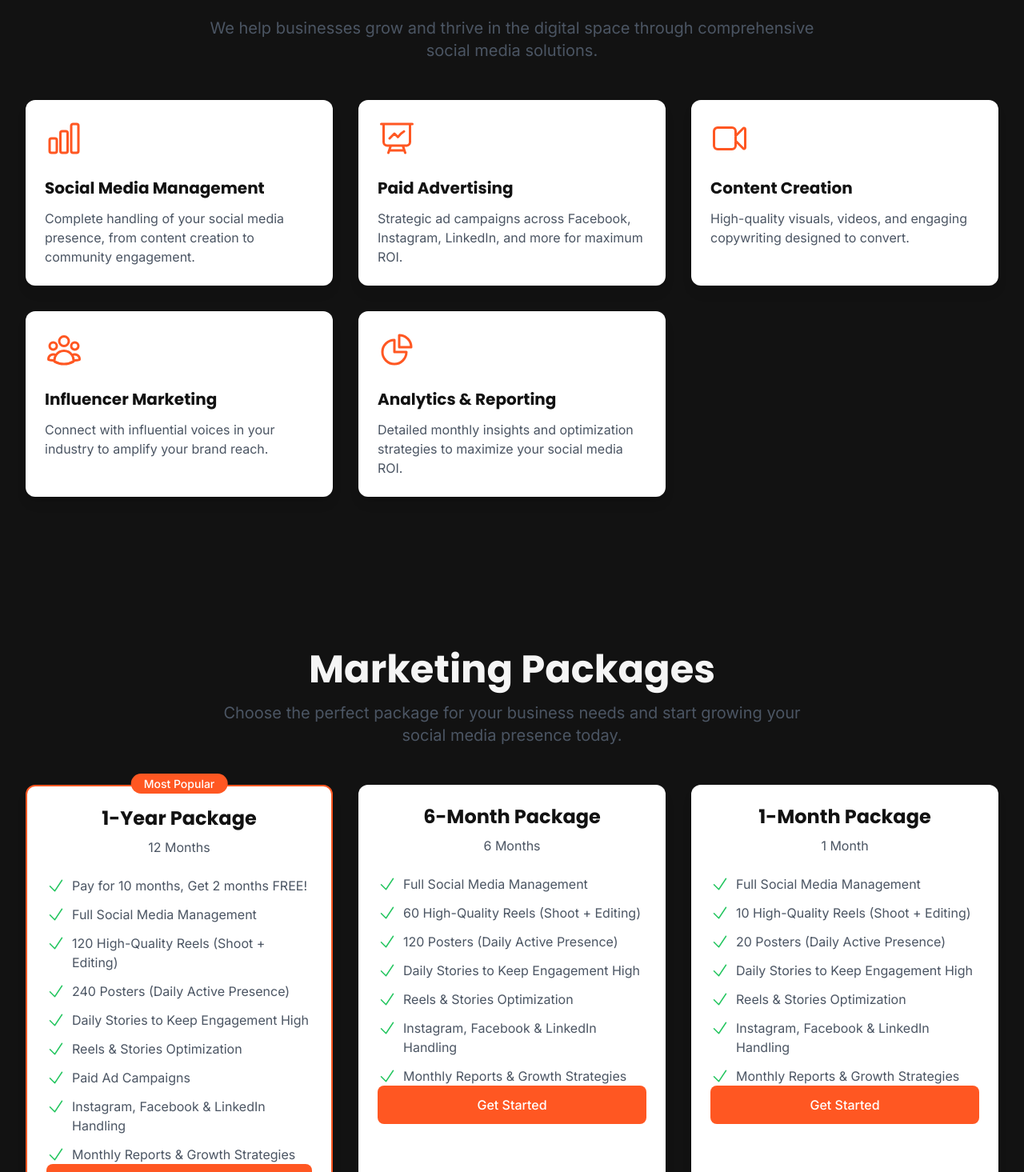
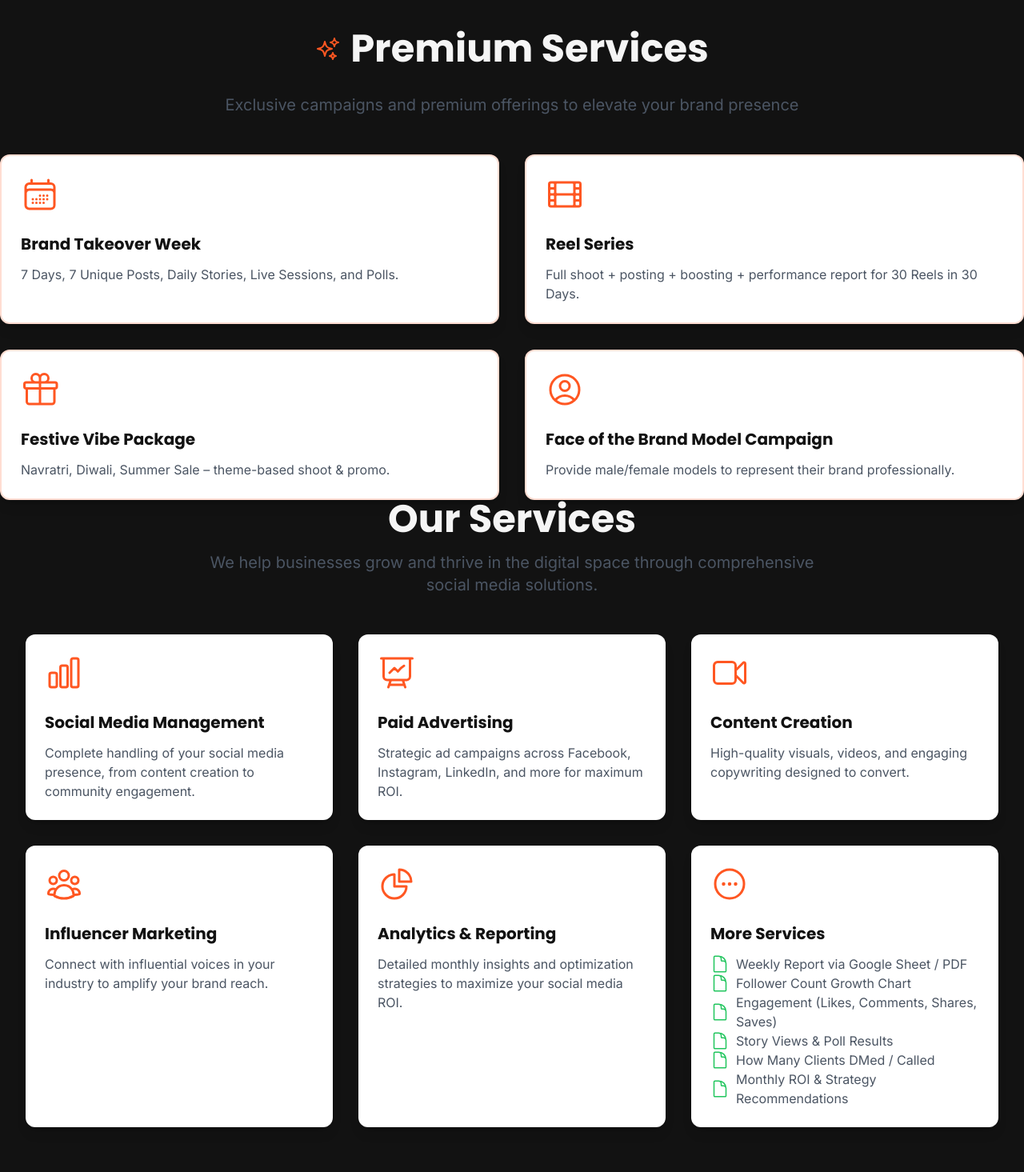
Before and after one commit to Purvapatel1452/Stallion-Supreme, a React (Create React App) app: page / in a window 1280 px wide. Shown: the part 939-2404 px from the top of the page at 80% size. Built offline with nearby package versions, Linux system fonts and the light colour scheme.

Commit message:
Package and other details changes

```diff
--- a/src/App.tsx
+++ b/src/App.tsx
@@ -4,8 +4,28 @@ import Services from './components/Services';
 import Packages from './components/Packages';
 import CaseStudies from './components/CaseStudies';
 import Contact from './components/Contact';
+import { motion } from 'framer-motion';
+import { BoltIcon, ChartBarIcon, ChartPieIcon, SparklesIcon } from '@heroicons/react/24/outline';
 
 const App: React.FC = () => {
+  const taglines = [
+    {
+      text: "From Scratch to Viral – That's Stallion Style.",
+      icon: <BoltIcon className="w-6 h-6" />,
+    },
+    {
+      text: "Stallion Supreme – For the Bold, For the Brands.",
+      icon: <SparklesIcon className="w-6 h-6" />,
+    },
+    {
+      text: "Content That Converts, Reports That Matter.",
+      icon: <ChartBarIcon className="w-6 h-6" />,
+    },
+    {
+      text: "Why Just Exist? When You Can Dominate!",
+      icon: <ChartPieIcon className="w-6 h-6" />,
+    },
+  ];
   return (
     <div className="min-h-screen bg-dark">
       <Navbar />
@@ -22,8 +42,8 @@ const App: React.FC = () => {
               <span className="block text-2xl mt-4 text-primary">Social Media Marketing</span>
             </h1>
             <p className="text-xl mb-8 max-w-2xl mx-auto text-white/80">
-              Empowering businesses to thrive in the digital space through data-driven social media strategies
-            </p>
+            We Don’t Just Post, We Perform.
+                </p>
             <a
               href="#services"
               className="btn bg-primary text-white hover:bg-primary/90 transform hover:scale-105 transition-all duration-300 shadow-lg shadow-primary/20"
@@ -39,13 +59,41 @@ const App: React.FC = () => {
         <Services />
         <Packages />
         <CaseStudies />
-        <Contact />
+
+              {/* Taglines Section */}
+              <div className="my-20 relative">
+            <div className="absolute inset-0 bg-primary/5 -skew-y-3 transform"></div>
+            <div className="relative py-16">
+              <div className="grid grid-cols-1 md:grid-cols-2 gap-8 max-w-5xl mx-auto">
+                {taglines.map((tagline, index) => (
+                  <motion.div
+                    key={tagline.text}
+                    initial={{ opacity: 0, y: 20 }}
+                    whileInView={{ opacity: 1, y: 0 }}
+                    viewport={{ once: true }}
+                    transition={{ duration: 0.5, delay: index * 0.1 }}
+                    className="flex items-center space-x-4 p-6 bg-white/5 rounded-lg backdrop-blur-sm border border-primary/10 hover:border-primary/20 transition-all duration-300"
+                  >
+                    <div className="p-3 bg-primary/10 rounded-full text-primary">
+                      {tagline.icon}
+                    </div>
+                    <p className="text-xl font-semibold text-dark">
+                      {tagline.text}
+                    </p>
+                  </motion.div>
+                ))}
+              </div>
+            </div>
+          </div>
+          <Contact />
       </main>
 
       {/* Footer */}
       <footer className="bg-dark-lighter text-white py-8">
         <div className="container">
+
           <div className="text-center">
+
             <p className="text-sm text-white/60">
               © {new Date().getFullYear()} Stallion Supreme. All rights reserved.
             </p>
--- /dev/null
+++ b/src/components/CustomReelService.tsx
@@ -0,0 +1,28 @@
+import React from 'react';
+import { motion } from 'framer-motion';
+
+const CustomReelService: React.FC = () => {
+  return (
+    <section id="custom-reel-service" className="section-padding bg-black-50 text-light">
+      <div className="container">
+        <motion.div
+          initial={{ opacity: 0 }}
+          whileInView={{ opacity: 1 }}
+          viewport={{ once: true }}
+          transition={{ duration: 0.6 }}
+        >
+          <h2 className="heading-lg text-center mb-4">Ek Reel, Dhamaka Deal!</h2>
+          <ul className="space-y-4 text-lg">
+            <li>Only Voice Over – Professional & impactful voice tone.</li>
+            <li>Only Editing – Raw video? We'll turn it into a masterpiece.</li>
+            <li>Only Model – Don't want to be on camera? We'll be your face.</li>
+            <li>Full Package – From concept to execution, everything in one go.</li>
+            <li>Delivery Time – 2-3 days max with express edit options.</li>
+          </ul>
+        </motion.div>
+      </div>
+    </section>
+  );
+};
+
+export default CustomReelService;
--- /dev/null
+++ b/src/components/Footer.tsx
@@ -0,0 +1,23 @@
+import React from 'react';
+
+const Footer: React.FC = () => {
+  return (
+    <footer className="bg-dark-lighter text-white py-8">
+      <div className="container">
+        <div className="text-center">
+          {/* <p className="text-sm text-white/60">
+            © {new Date().getFullYear()} Stallion Supreme. All rights reserved.
+          </p> */}
+          <div className="mt-4">
+            <p>“From Scratch to Viral – That's Stallion Style.”</p>
+            <p>“Stallion Supreme – For the Bold, For the Brands.”</p>
+            <p>“Content That Converts, Reports That Matter.”</p>
+            <p>“Why Just Exist? When You Can Dominate!”</p>
+          </div>
+        </div>
+      </div>
+    </footer>
+  );
+};
+
+export default Footer;
--- a/src/components/Packages.tsx
+++ b/src/components/Packages.tsx
@@ -47,6 +47,18 @@ const packages: Package[] = [
       'Reels & Stories Optimization',
       'Instagram, Facebook & LinkedIn Handling',
       'Monthly Reports & Growth Strategies'
+    ],
+  },
+  {
+    title: 'Custom One-Time Reel Service Section',
+    duration: 'Ek Reel, Dhamaka Deal!',
+    price: '₹8,000',
+    features: [
+      'Only Voice Over – Professional & impactful voice tone.',
+      'Only Editing – Raw video? We’ll turn it into a masterpiece.',
+      'Only Model – Don’t want to be on camera? We’ll be your face.',
+      'Full Package – From concept to execution, everything in one go.h',
+      'Delivery Time – 2-3 days max with express edit options.',
     ],
   },
 ];
--- a/src/components/Services.tsx
+++ b/src/components/Services.tsx
@@ -5,7 +5,16 @@ import {
   PresentationChartLineIcon,
   VideoCameraIcon,
   UserGroupIcon,
-  ChartPieIcon
+  ChartPieIcon,
+  EllipsisHorizontalCircleIcon,
+  CheckIcon,
+  DocumentIcon,
+  SparklesIcon,
+  CalendarDaysIcon,
+  FilmIcon,
+  GiftIcon,
+  UserCircleIcon,
+  BoltIcon
 } from '@heroicons/react/24/outline';
 import type { Service } from '../types';
 
@@ -37,9 +46,70 @@ const services: Service[] = [
   },
 ];
 
+const premiumServices = [
+  {
+    title: 'Brand Takeover Week',
+    description: '7 Days, 7 Unique Posts, Daily Stories, Live Sessions, and Polls.',
+    icon: <CalendarDaysIcon className="w-12 h-12 text-primary" />,
+  },
+  {
+    title: 'Reel Series',
+    description: 'Full shoot + posting + boosting + performance report for 30 Reels in 30 Days.',
+    icon: <FilmIcon className="w-12 h-12 text-primary" />,
+  },
+  {
+    title: 'Festive Vibe Package',
+    description: 'Navratri, Diwali, Summer Sale – theme-based shoot & promo.',
+    icon: <GiftIcon className="w-12 h-12 text-primary" />,
+  },
+  {
+    title: 'Face of the Brand Model Campaign',
+    description: 'Provide male/female models to represent their brand professionally.',
+    icon: <UserCircleIcon className="w-12 h-12 text-primary" />,
+  },
+];
+
+
+
 const Services: React.FC = () => {
   return (
     <section id="services" className="section-padding bg-black-50 text-light">
+
+             {/* Premium Services Section */}
+             <div className="mt-20">
+            <motion.div
+              initial={{ opacity: 0 }}
+              whileInView={{ opacity: 1 }}
+              viewport={{ once: true }}
+              transition={{ duration: 0.6 }}
+            >
+              <div className="flex items-center justify-center mb-8">
+                <SparklesIcon className="w-8 h-8 text-primary mr-3" />
+                <h2 className="heading-lg text-center">Premium Services</h2>
+              </div>
+              <p className="text-xl text-center text-gray-600 mb-12 max-w-3xl mx-auto">
+                Exclusive campaigns and premium offerings to elevate your brand presence
+              </p>
+              <div className="grid grid-cols-1 md:grid-cols-2 gap-8">
+                {premiumServices.map((service, index) => (
+                  <motion.div
+                    key={service.title}
+                    initial={{ opacity: 0, y: 20 }}
+                    whileInView={{ opacity: 1, y: 0 }}
+                    viewport={{ once: true }}
+                    transition={{ duration: 0.5, delay: index * 0.1 }}
+                    className="card group hover:shadow-xl border-2 border-primary/20 hover:border-primary/40 transition-colors"
+                  >
+                    <div className="mb-6">{service.icon}</div>
+                    <h3 className="text-xl font-bold mb-3 group-hover:text-primary transition-colors text-dark">
+                      {service.title}
+                    </h3>
+                    <p className="text-gray-600">{service.description}</p>
+                  </motion.div>
+                ))}
+              </div>
+            </motion.div>
+          </div>
       <div className="container">
         <motion.div
           initial={{ opacity: 0 }}
@@ -51,6 +121,8 @@ const Services: React.FC = () => {
           <p className="text-xl text-center text-gray-600 mb-12 max-w-3xl mx-auto">
             We help businesses grow and thrive in the digital space through comprehensive social media solutions.
           </p>
+
+          {/* Regular Services Grid */}
           <div className="grid grid-cols-1 md:grid-cols-2 lg:grid-cols-3 gap-8">
             {services.map((service, index) => (
               <motion.div
@@ -68,7 +140,30 @@ const Services: React.FC = () => {
                 <p className="text-gray-600">{service.description}</p>
               </motion.div>
             ))}
+            <motion.div
+                key={'More Services'}
+                initial={{ opacity: 0, y: 20 }}
+                whileInView={{ opacity: 1, y: 0 }}
+                viewport={{ once: true }}
+                transition={{ duration: 0.5, delay:0.6}}
+                className="card group hover:shadow-xl"
+              >
+                <div className="mb-6">{<EllipsisHorizontalCircleIcon className="w-12 h-12 text-primary" />}</div>
+                <h3 className="text-xl font-bold mb-3 group-hover:text-primary transition-colors text-dark">
+                  {'More Services'}
+                </h3>
+                <p className="text-gray-600 flex items-center"><DocumentIcon className="w-6 h-6 text-green-500 mr-2 flex-shrink-0" />Weekly Report via Google Sheet / PDF</p>
+                <p className="text-gray-600 flex items-center"><DocumentIcon className="w-6 h-6 text-green-500 mr-2 flex-shrink-0" />Follower Count Growth Chart</p>
+                <p className="text-gray-600 flex items-center"><DocumentIcon className="w-6 h-6 text-green-500 mr-2 flex-shrink-0" />Engagement (Likes, Comments, Shares, Saves)</p>
+                <p className="text-gray-600 flex items-center"><DocumentIcon className="w-6 h-6 text-green-500 mr-2 flex-shrink-0" />Story Views & Poll Results</p>
+                <p className="text-gray-600 flex items-center"><DocumentIcon className="w-6 h-6 text-green-500 mr-2 flex-shrink-0" />How Many Clients DMed / Called</p>
+                <p className="text-gray-600 flex items-center"><DocumentIcon className="w-6 h-6 text-green-500 mr-2 flex-shrink-0" />Monthly ROI & Strategy Recommendations</p>
+              </motion.div>
           </div>
+
+
+
+
         </motion.div>
       </div>
     </section>
```
